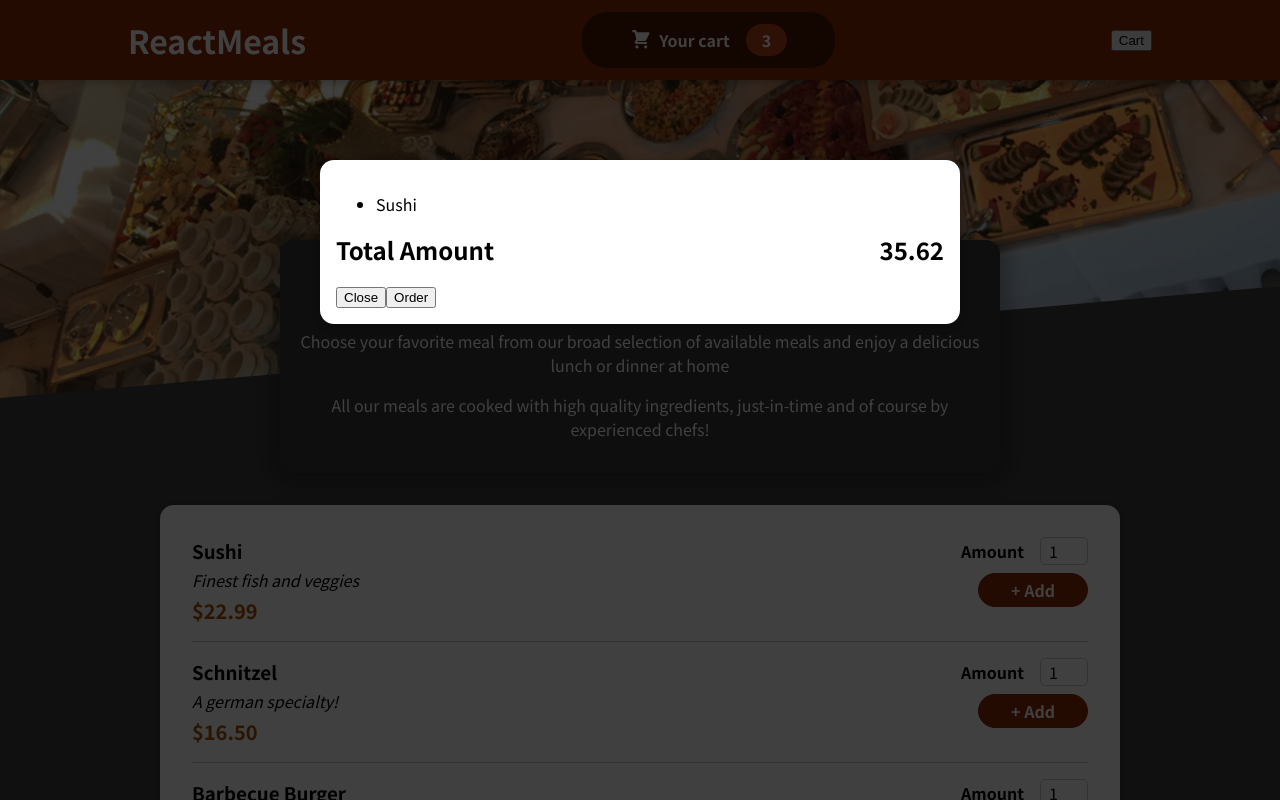
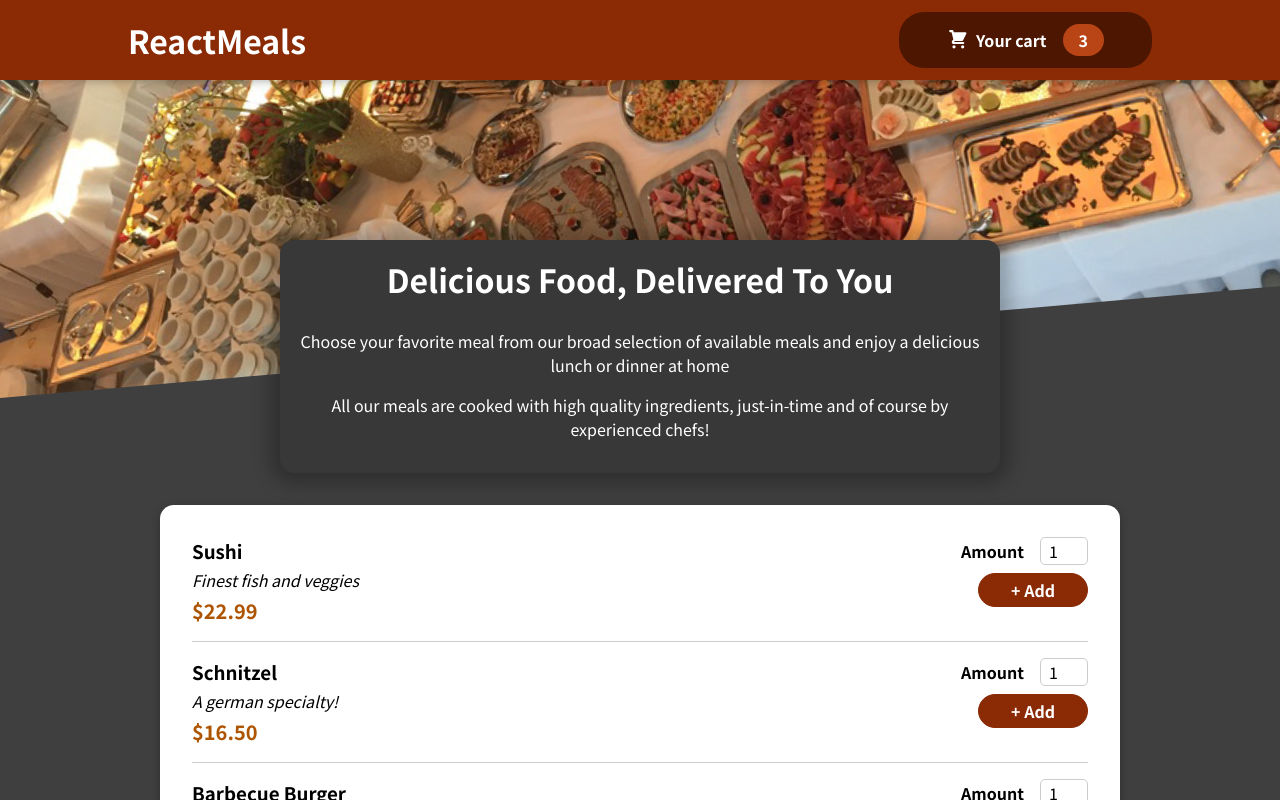
Before and after one commit to esteficodes/Food-app, a React (Create React App) app: page / in a window 1280 px wide. Shown: the top 800 px of the page. Built offline with nearby package versions, Linux system fonts and the light colour scheme.

Commit message:
added logic for cart states

```diff
--- a/src/App.js
+++ b/src/App.js
@@ -1,14 +1,24 @@
-import { Fragment } from "react";
+import { Fragment, useState } from "react";
 
 import Header from "./components/Layout/Header";
 import Meals from "./components/Meals/Meals";
 import Cart from "./components/Cart/Cart";
 
 function App() {
+  const [cartIsShown, setCartIsShown] = useState(false);
+
+  const showCartHandler = () => {
+    setCartIsShown(true);
+  };
+
+  const hideCartHandler = () => {
+    setCartIsShown(false);
+  };
+
   return (
     <Fragment>
-      <Cart />
-      <Header />
+      {cartIsShown && <Cart onClose={hideCartHandler} />}
+      <Header onShowCart={showCartHandler} />
       <main>
         <Meals />
       </main>
--- a/src/components/Cart/Cart.js
+++ b/src/components/Cart/Cart.js
@@ -1,9 +1,9 @@
-import Modal from '../UI/Modal';
+import Modal from "../UI/Modal";
 import classes from "./Cart.module.css";
 
 const Cart = (props) => {
   const cartItems = (
-    <ul classname={classes["cart-items"]}>
+    <ul className={classes["cart-items"]}>
       {[{ id: "c1", name: "Sushi", amount: 2, price: 12.99 }].map((item) => (
         <li>{item.name}</li>
       ))}
@@ -11,15 +11,18 @@
   );
 
   return (
-    <Modal>
+    <Modal onClose={props.onClose}>
       {cartItems}
       <div className={classes.total}>
         <span>Total Amount</span>
         <span>35.62</span>
       </div>
-      <div className={classes.actions}></div>
-      <button className={['button--alt']}>Close</button>
-      <button className={classes.button}>Order</button>
+      <div className={classes.actions}>
+        <button className={classes["button--alt"]} onClick={props.onClose}>
+          Close
+        </button>
+        <button className={classes.button}>Order</button>
+      </div>
     </Modal>
   );
 };
--- a/src/components/Layout/Header.js
+++ b/src/components/Layout/Header.js
@@ -9,14 +9,13 @@
         <Fragment>
             <header className={classes.header}>
                 <h1>ReactMeals</h1>
-                <HeaderCartButton />
-                <button>Cart</button>
+                <HeaderCartButton onClick={props.onShowCart}/>
             </header>
             <div className={classes['main-image']}>
                 <img src={mealsImage} alt='A table full of delicious food!' />
             </div>
         </Fragment>
-    )
-}
+    );
+};
 
 export default Header
--- a/src/components/Layout/HeaderCartButton.js
+++ b/src/components/Layout/HeaderCartButton.js
@@ -2,13 +2,15 @@
 import classes from './HeaderCartButton.module.css';
 
 const HeaderCartButton = (props) => {
-    return <button className={classes.button}>
+    return (
+      <button className={classes.button} onClick={props.onClick}>
         <span className={classes.icon}>
           <CartIcon />
         </span>
         <span>Your cart</span>
         <span className={classes.badge}>3</span>
-    </button>
+      </button>
+    );
 };
 
 export default HeaderCartButton;
--- a/src/components/Meals/MealItem/MealItem.js
+++ b/src/components/Meals/MealItem/MealItem.js
@@ -12,7 +12,7 @@
         <div className={classes.price}>{price}</div>
       </div>
     <div>
-      <MealItemForm />
+      <MealItemForm id={props.id} />
     </div>
   </li>
   );
--- a/src/components/Meals/MealItem/MealItemForm.js
+++ b/src/components/Meals/MealItem/MealItemForm.js
@@ -1,7 +1,7 @@
 import Input from '../../UI/Input';
 import classes from './MealItemForm.module.css';
 
-const MealItemForm = props => {
+const MealItemForm = (props) => {
   return (
     <form className={classes.form}>
       <Input
--- a/src/components/Meals/Meals.js
+++ b/src/components/Meals/Meals.js
@@ -1,13 +1,15 @@
-import { Fragment }from 'react';
+import { Fragment } from 'react';
 
 import MealsSummary from './MealsSummary';
 import AvailableMeals from './AvailableMeals';
 
 const Meals = () => {
-    return <Fragment>
+    return (
+    <Fragment>
         <MealsSummary />
         <AvailableMeals />
     </Fragment>
+    );
 };
 
 export default Meals;
--- a/src/components/UI/Input.js
+++ b/src/components/UI/Input.js
@@ -1,6 +1,6 @@
 import classes from './Input.module.css';
 
-const Input = props => {
+const Input = (props) => {
   return (
     <div className={classes.input}>
       <label htmlFor={props.input.id}>{props.label}</label>
--- a/src/components/UI/Modal.js
+++ b/src/components/UI/Modal.js
@@ -1,29 +1,31 @@
-import { Fragment } from 'react';
-import ReactDOM from 'react-dom';
+import { Fragment } from "react";
+import ReactDOM from "react-dom/client";
 
-import classes from './Modal.module.css'
+import classes from "./Modal.module.css";
 
 const Backdrop = (props) => {
-    return <div className={classes.backdrop} />
+  return <div className={classes.backdrop} onClick={props.onClose} />;
 };
 
 const ModalOverlay = (props) => {
-    return <div className={classes.modal}>
-        <div className={classes.content}>{props.children}</div>
+  return (
+    <div className={classes.modal}>
+      <div className={classes.content}>{props.children}</div>
     </div>
+  );
 };
 
-const portalElement = document.getElementById('overlays');
+const portalElement = document.getElementById("overlays");
 
 const Modal = (props) => {
   return (
-  <Fragment>
-      {ReactDOM.createPortal(<Backdrop />, portalElement)}
+    <Fragment>
+      {ReactDOM.createPortal(<Backdrop onClose={props.onClose} />, portalElement)}
       {ReactDOM.createPortal(
         <ModalOverlay>{props.children}</ModalOverlay>,
-      portalElement
+        portalElement
       )}
-  </Fragment>
+    </Fragment>
   );
 };
 
```
Also changed, not shown: 1 other file (tests, documents, lock files or other folders).
